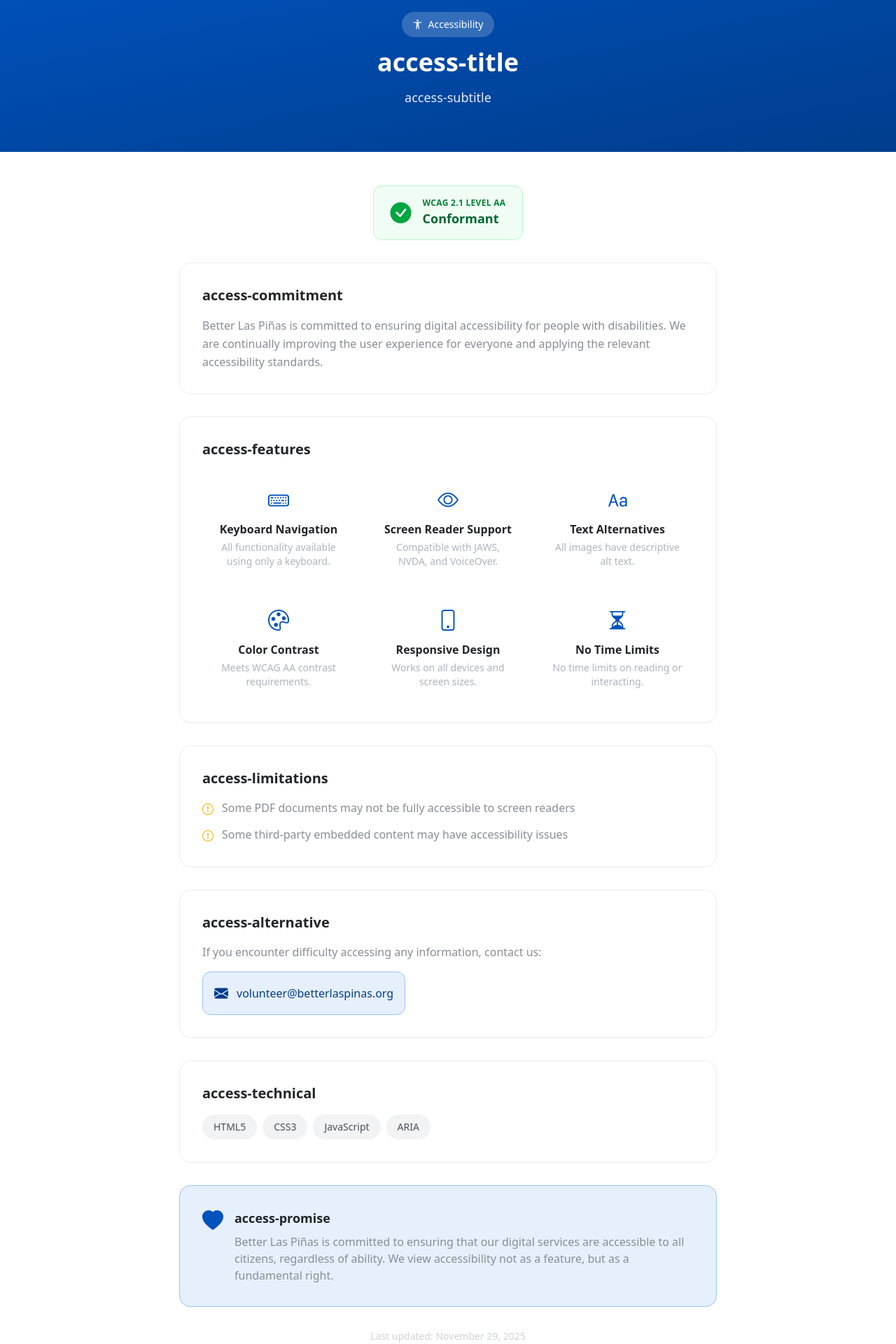
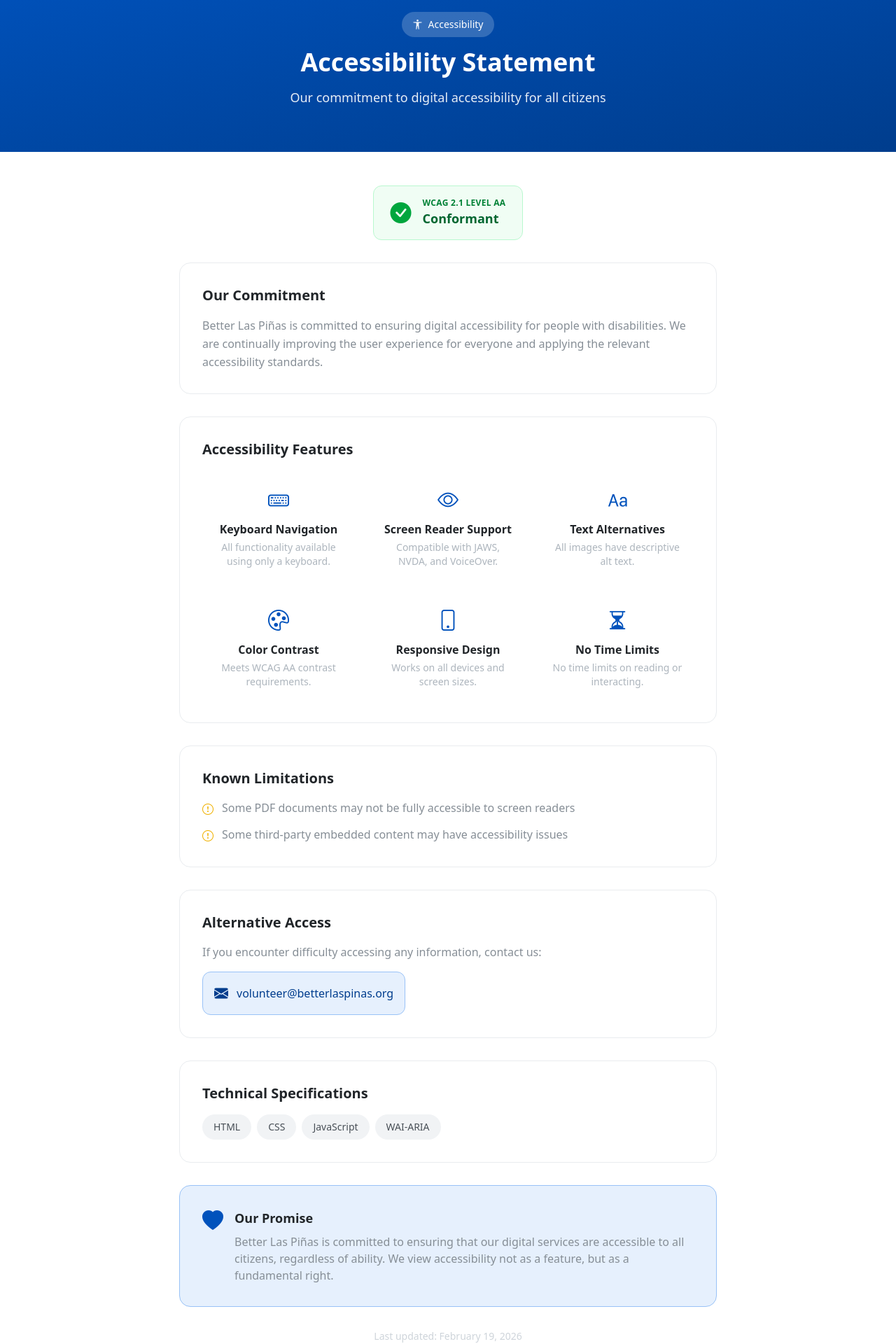
Before and after one commit to betterlaspinas/betterlaspinas, a Nuxt app: page /accessibility in a window 1280 px wide. Shown: the part 300-2220 px from the top of the page at 70% size. Built offline with nearby package versions, Linux system fonts and the light colour scheme; no server answers.

Commit message:
refactor(accessibility): replace translations with static content
- Remove dynamic translate() function usage
- Use hardcoded English text for headings and labels
- Update tech tags to HTML, CSS, JavaScript, WAI-ARIA
- Update last modified date to February 19, 2026

```diff
--- a/app/pages/accessibility.vue
+++ b/app/pages/accessibility.vue
@@ -1,5 +1,4 @@
 <script setup lang="ts">
-const { translate } = useLanguage()
 const { lguName, getVolunteerEmail } = useSiteConfig()
 const volunteerEmail = computed(() => getVolunteerEmail())
 
@@ -56,13 +55,10 @@
             <i class="bi bi-universal-access" /> Accessibility
           </span>
           <h1 class="text-3xl md:text-4xl font-bold text-white mb-4">
-            {{ translate('access-title') || 'Accessibility Statement' }}
+            Accessibility Statement
           </h1>
           <p class="text-lg text-white/90">
-            {{
-              translate('access-subtitle')
-                || 'Our commitment to digital accessibility for all citizens'
-            }}
+            Our commitment to digital accessibility for all citizens
           </p>
         </div>
       </div>
@@ -94,7 +90,7 @@
           <!-- Commitment -->
           <div class="bg-white border border-gray-200 rounded-2xl p-8">
             <h2 class="text-xl font-bold text-gray-900 mb-4">
-              {{ translate('access-commitment') || 'Our Commitment' }}
+              Our Commitment
             </h2>
             <p class="text-gray-600 leading-relaxed">
               Better {{ lguName }} is committed to ensuring digital
@@ -107,7 +103,7 @@
           <!-- Features Grid -->
           <div class="bg-white border border-gray-200 rounded-2xl p-8">
             <h2 class="text-xl font-bold text-gray-900 mb-6">
-              {{ translate('access-features') || 'Accessibility Features' }}
+              Accessibility Features
             </h2>
             <div
               class="grid grid-cols-1 sm:grid-cols-2 lg:grid-cols-3 gap-6"
@@ -133,7 +129,7 @@
           <!-- Known Limitations -->
           <div class="bg-white border border-gray-200 rounded-2xl p-8">
             <h2 class="text-xl font-bold text-gray-900 mb-4">
-              {{ translate('access-limitations') || 'Known Limitations' }}
+              Known Limitations
             </h2>
             <ul class="space-y-3">
               <li class="flex items-start gap-3 text-gray-600">
@@ -160,7 +156,7 @@
           <!-- Alternative Access -->
           <div class="bg-white border border-gray-200 rounded-2xl p-8">
             <h2 class="text-xl font-bold text-gray-900 mb-4">
-              {{ translate('access-alternative') || 'Alternative Access' }}
+              Alternative Access
             </h2>
             <p class="text-gray-600 mb-4">
               If you encounter difficulty accessing any information, contact
@@ -178,11 +174,11 @@
           <!-- Technical Specs -->
           <div class="bg-white border border-gray-200 rounded-2xl p-8">
             <h2 class="text-xl font-bold text-gray-900 mb-4">
-              {{ translate('access-technical') || 'Technical Specifications' }}
+              Technical Specifications
             </h2>
             <div class="flex flex-wrap gap-2">
               <span
-                v-for="tag in ['HTML5', 'CSS3', 'JavaScript', 'ARIA']"
+                v-for="tag in ['HTML', 'CSS', 'JavaScript', 'WAI-ARIA']"
                 :key="tag"
                 class="bg-gray-100 text-gray-700 px-4 py-2 rounded-full text-sm font-medium"
               >
@@ -200,7 +196,7 @@
             />
             <div>
               <h3 class="text-lg font-bold text-gray-900 mb-2">
-                {{ translate('access-promise') || 'Our Promise' }}
+                Our Promise
               </h3>
               <p class="text-gray-600">
                 Better {{ lguName }} is committed to ensuring that our
@@ -212,7 +208,7 @@
           </div>
 
           <p class="text-sm text-gray-400 text-center">
-            Last updated: November 29, 2025
+            Last updated: February 19, 2026
           </p>
         </div>
       </div>
```
